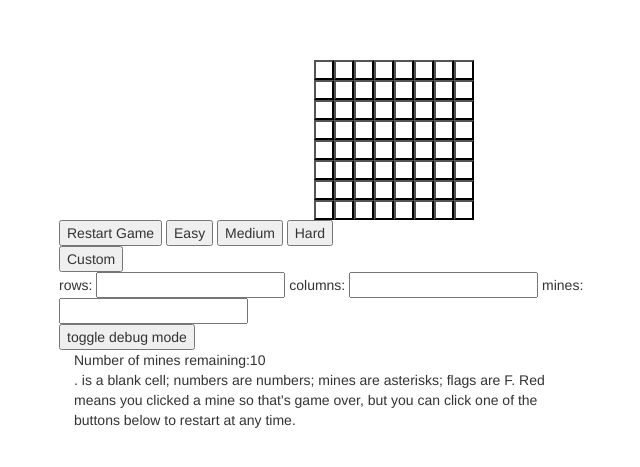
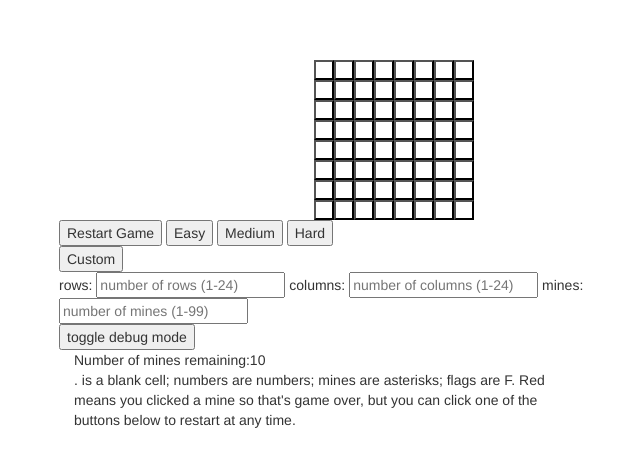
Before and after one commit to LWprogramming/Minefinder, a plain HTML site: page index.html in a window 1280 px wide. Shown: the part 155-622 px from the top of the page, without its empty margins (246-886 px from the left). Drawn offline with nearby package versions, Linux system fonts and the light colour scheme.

Commit message:
add custom input placeholder text

```diff
--- a/index.html
+++ b/index.html
@@ -35,11 +35,11 @@
                 <button id='custom' onclick="startGame(difficulty.CUSTOM)">Custom</button>
                 <form>
                     rows:
-                    <input type='text' id='customNumRows'>
+                    <input type='text' id='customNumRows' placeholder="number of rows (1-24)">
                     columns:
-                    <input type='text' id='customNumCols'>
+                    <input type='text' id='customNumCols' placeholder="number of columns (1-24)">
                     mines:
-                    <input type='text' id='customNumMines'>
+                    <input type='text' id='customNumMines' placeholder="number of mines (1-99)">
                 </form>
             </div>
         </div>
```
